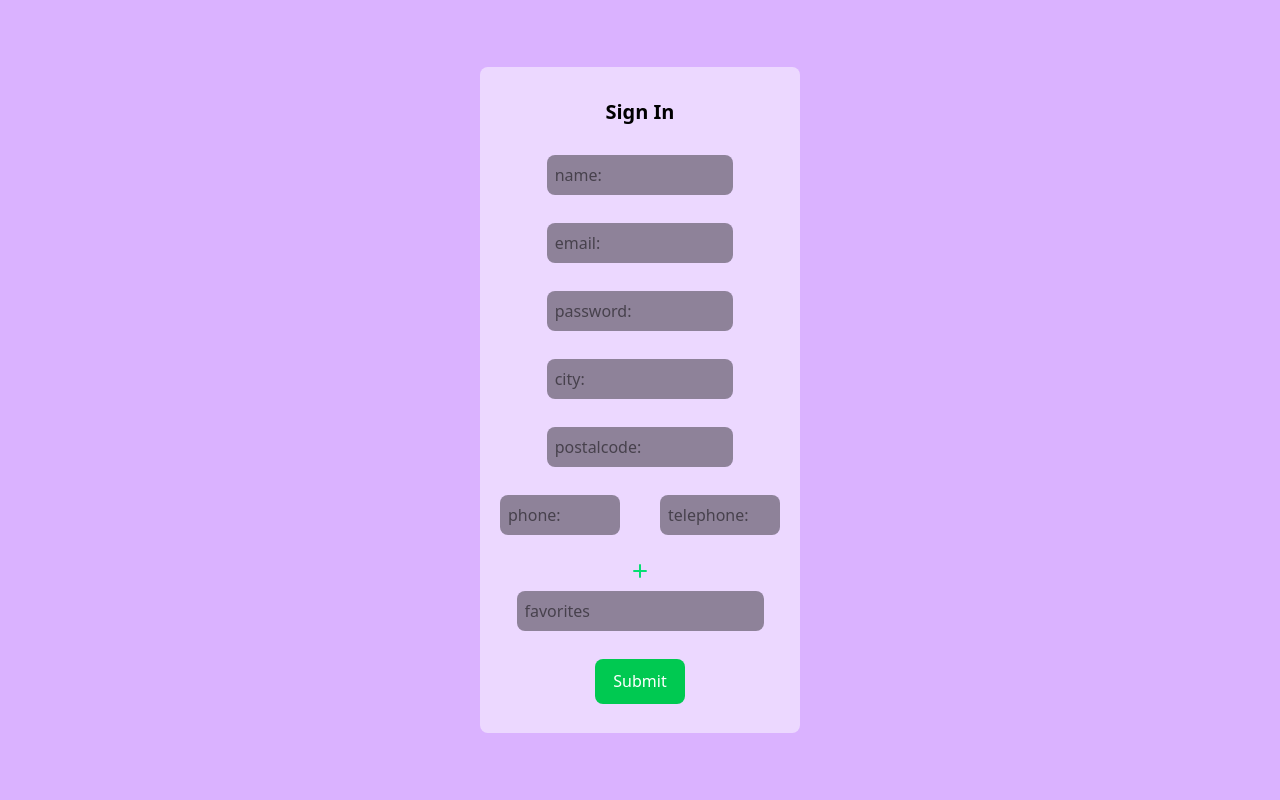
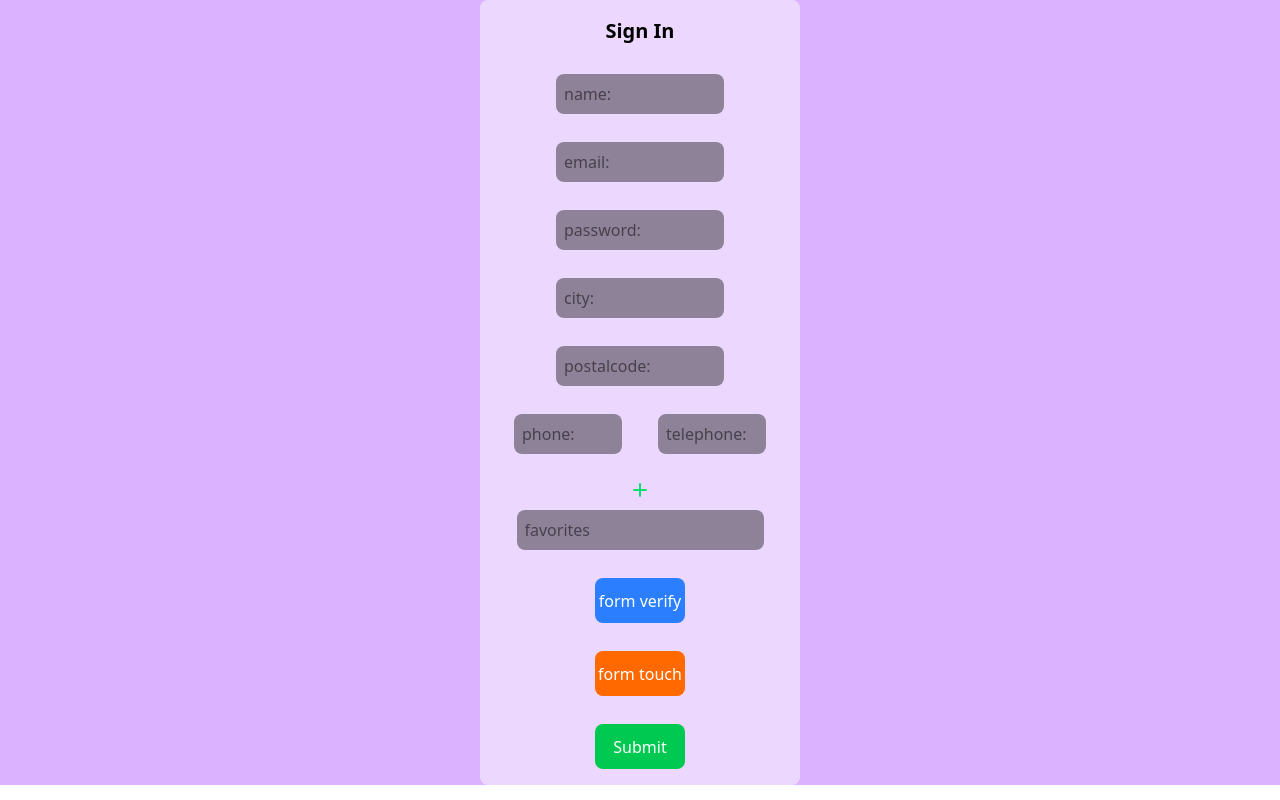
Before and after one commit to hosein8513/learning-formik, a React (Vite) app: page / in a window 1280 px wide. Built offline with nearby package versions, Linux system fonts and the light colour scheme.

Commit message:
validate-buttons

```diff
--- a/src/Register.jsx
+++ b/src/Register.jsx
@@ -63,10 +63,16 @@ const Register = () => {
             initialValues={initialValues}
             onSubmit={onSubmit}
             validationSchema={validationSchema}
+            // validateOnBlur={false}
+            // validateOnChange={false}
         >
-            <div className="w-full h-screen bg-purple-300 flex flex-col justify-center items-center gap-4">
+           {formik=>{
+            console.log(formik);
+            return(
 
-                <div className="w-3/12 h-10/12 rounded-lg bg-white/50">
+             <div className="w-full h-auto bg-purple-300 flex flex-col justify-center items-center gap-4">
+
+                <div className="w-3/12 h-auto rounded-lg bg-white/50 p-4">
 
                     <Form className="w-full h-full flex flex-col justify-center items-center gap-7 rounded-lg">
                         <h1 className="text-[20px] font-bold">Sign In</h1>
@@ -105,10 +111,16 @@ const Register = () => {
                           {props=><Favorites {...props}/>}
                           </FieldArray>
                         </div>
+                        <button className="w-[90px] h-[45px] rounded-lg text-white bg-blue-500" type="button" onClick={()=>formik.validateForm()}>form verify</button>
+                        <button className="w-[90px] h-[45px] rounded-lg text-white bg-orange-500" type="button" onClick={()=>formik.setTouched({
+                            name:true,
+                            email:true
+                        })}>form touch</button>
                         <button className="w-[90px] h-[45px] rounded-lg text-white bg-green-500" type="submit">Submit</button>
                     </Form>
                 </div>
             </div>
+           )}}
         </Formik>
     );
 };
```
